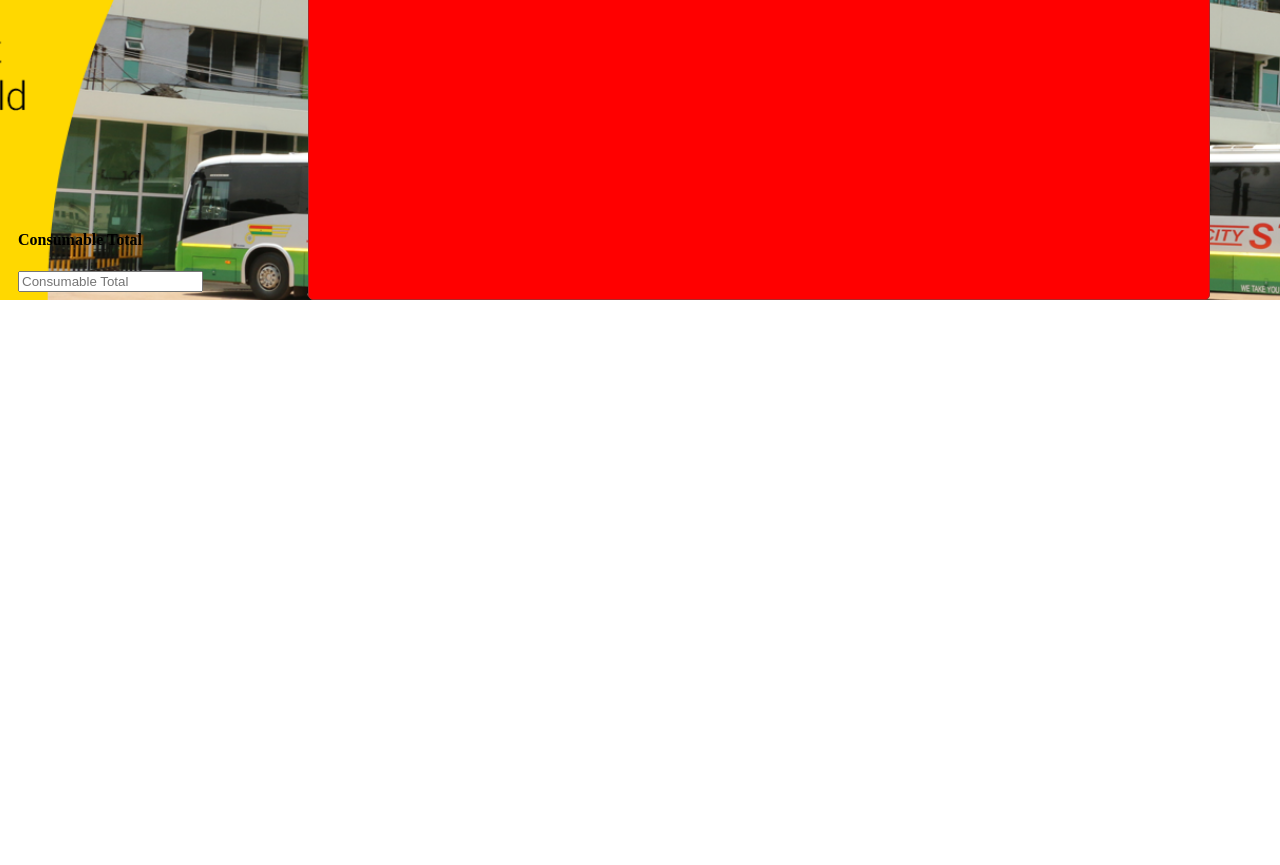
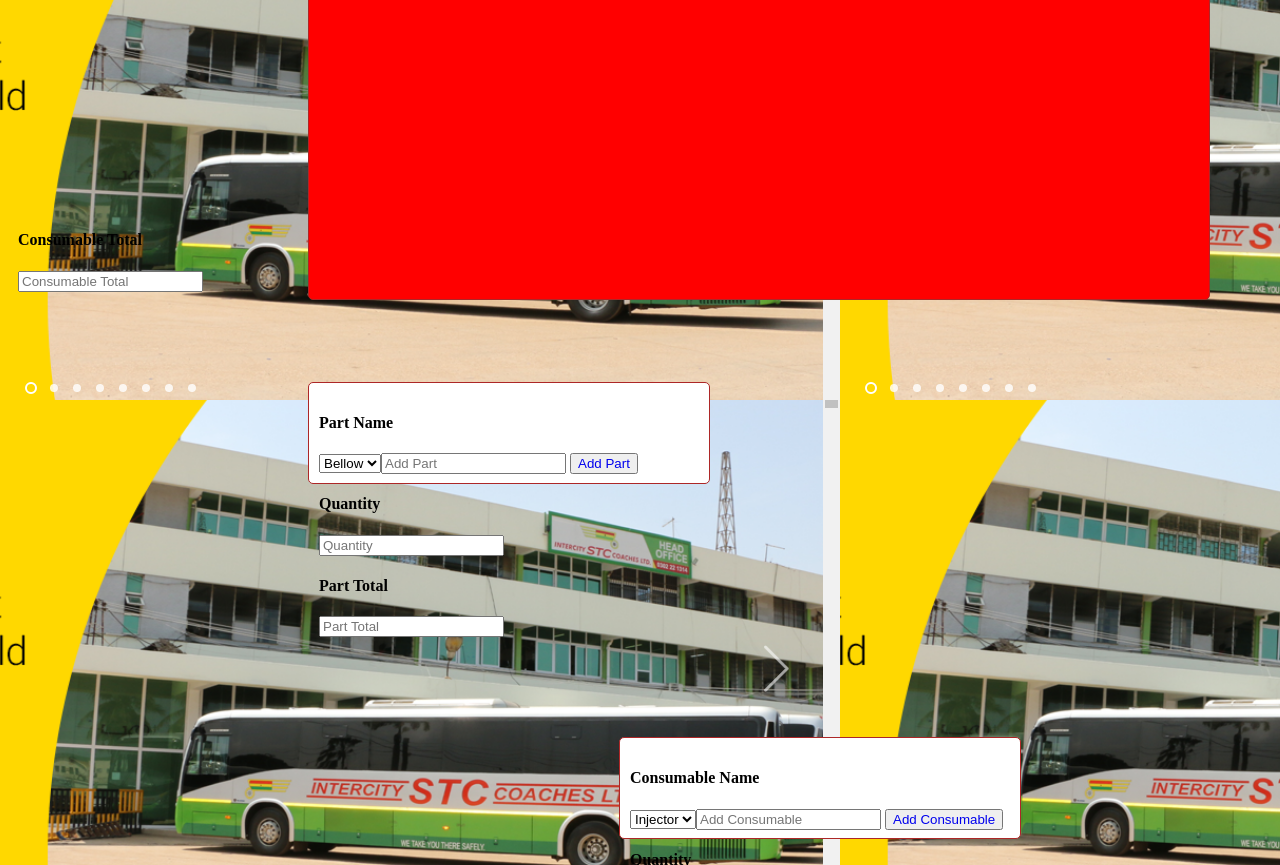
Before and after one commit to Khemy543/STC, a plain HTML site: page Maintenance.html in a window 1280 px wide. Shown: the part 710-1575 px from the top of the page. Before the commit the page ends 1010 px from the top, so only its background shows below. Drawn offline with Linux system fonts and the light colour scheme.

```diff
--- a/Maintenance.html
+++ b/Maintenance.html
@@ -8,8 +8,7 @@
                 <h2>Intercity STC Coaches Ltd. -Engineering </h2>
         </div>
 <div class="card">
-    <form style="position:relative;top:10px;left:10px;  display: grid;
-    grid-template: 30% 50%;">
+    <form style="position:relative;top:10px;left:10px;">
 
     <div id="BusId">
     <h4>Bus RegNo </style="font:Times New Roman"></h4>
@@ -131,7 +130,35 @@
 
 
 
-</div>
+                    <div class="card1">
+                        <form style="position:relative;top:10px;left:10px;">
+
+                                <div id="Parts">
+                                <h4>Part Name </style="font:Times New Roman;"></h4>
+                                 <div>
+                                <select type="text" id="box3"/>
+                                 <option >Bellow</option>
+                                 <option >Tank</option>
+                                 <option >Fuse</option>
+                            </div>
+                            </div>
+
+                            <div id="Date1">
+                                    <input type="text"  name="Date1" placeholder="Add Part">
+                                    <button><a href="AddPart.html" style="text-decoration:none" >Add Part</a></button>
+                                        </div>
+
+                            </form>
+                                <div id="Quantity">
+                                        <h4>Quantity </style="font:Times New Roman;"></h4>
+                                        <input type="text"  name="Qnty" placeholder="Quantity">
+                            </div>
+
+
+                            <div id="Part Total">
+                                <h4>Part Total </style="font:Times New Roman;"></h4>
+                                <input type="text"  name="PTotal" placeholder="Part Total">
+                    </div>
 
 
 
@@ -140,5 +167,41 @@
 
 
 
+
+                    <div class="card2">
+                        <form style="position:relative;top:10px;left:10px;">
+
+                                <div id="Consumable">
+                                <h4>Consumable Name </style="font:Times New Roman;"></h4>
+                                 <div>
+                                <select type="text" id="box4"/>
+                                 <option >Injector</option>
+                                 <option >Tank</option>
+                                 <option >Fuse</option>
+                            </div>
+                            </div>
+
+                            <div id="Date1">
+                                    <input type="text"  name="Date3" placeholder="Add Consumable">
+                                    <button><a href="AddConsumer.html " style="text-decoration:none" >Add Consumable</a></button>
+                                        </div>
+
+                            </form>
+                                <div id="Quantity">
+                                        <h4>Quantity </style="font:Times New Roman;"></h4>
+                                        <input type="text"  name="Qnty" placeholder="Quantity">
+                            </div>
+
+
+                            <div id="Part Total">
+                                <h4>Part Total </style="font:Times New Roman;"></h4>
+                                <input type="text"  name="PTotal" placeholder="Part Total">
+                    </div>
+
+
+
+
+
+                </div>
 </body>
     </html>
--- a/css/Maintenance.css
+++ b/css/Maintenance.css
@@ -30,3 +30,28 @@
 
 
   }
+
+  .card1{
+    position: relative;
+    left: 300px;
+    top:100px;
+    height:100px;
+    width:400px;
+    border: 1px solid #AD2727;
+    border-radius: 5px;
+    background-color:white;
+
+
+}
+.card2{
+    position: relative;
+    left: 300px;
+    top:100px;
+    height:100px;
+    width:400px;
+    border: 1px solid #AD2727;
+    border-radius: 5px;
+    background-color:white;
+
+
+}
```
